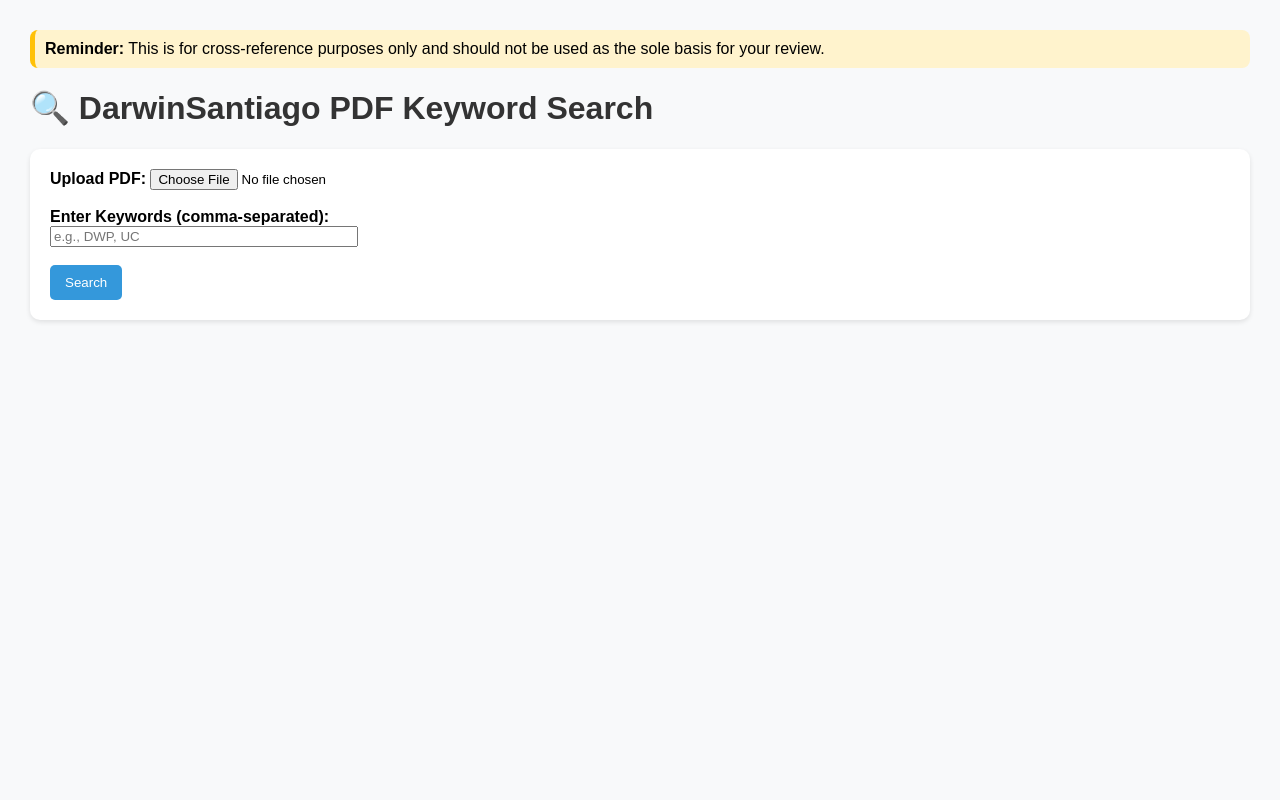
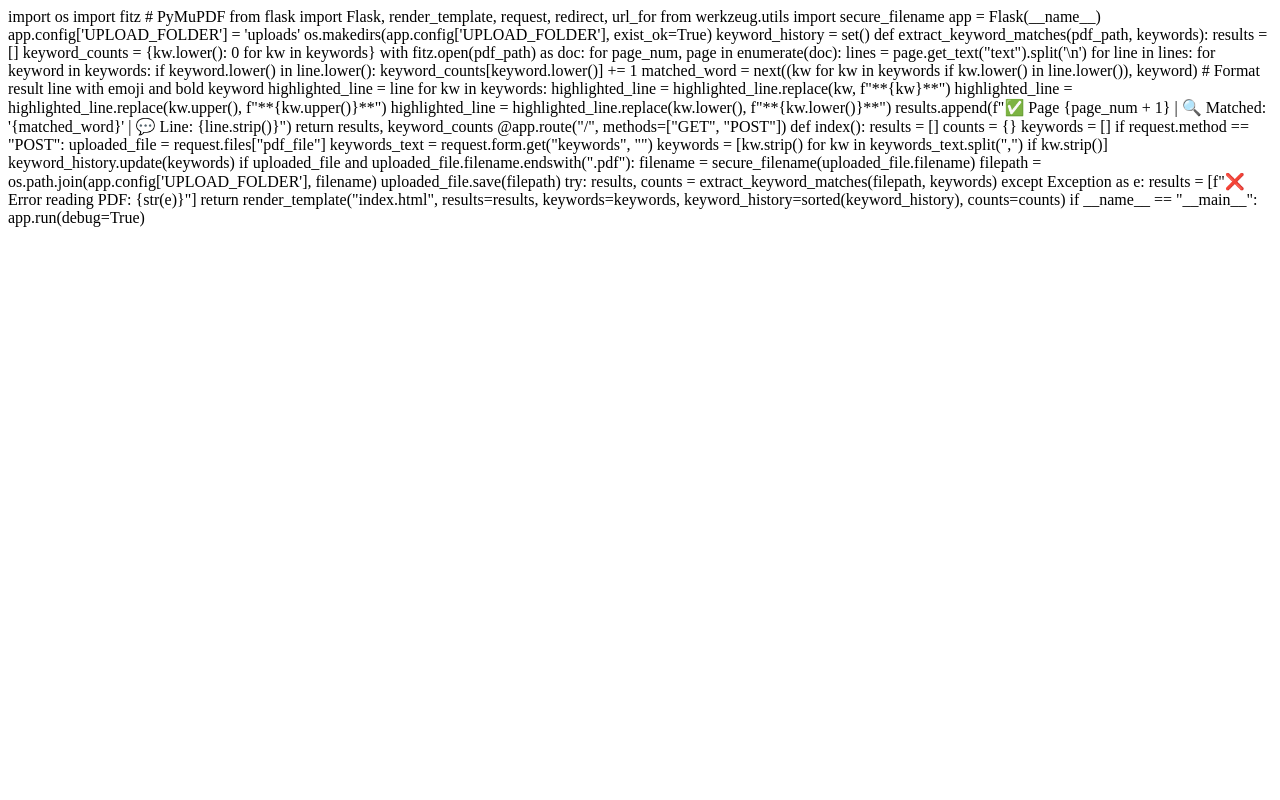
Before and after one commit to Aaronicc/darwin-aaron-santiago-pdf-keyword-search, a Flask app: page / in a window 1280 px wide. Run offline with Flask 3, Linux system fonts and the light colour scheme.

Commit message:
Update index.html

```diff
--- a/templates/index.html
+++ b/templates/index.html
@@ -1,122 +1,64 @@
-<!DOCTYPE html>
-<html lang="en">
-<head>
-    <meta charset="UTF-8">
-    <title>DarwinSantiago PDF Keyword Search</title>
-    <style>
-        body {
-            font-family: Arial, sans-serif;
-            margin: 30px;
-            background-color: #f8f9fa;
-        }
-        h1, h2 {
-            color: #333;
-        }
-        form {
-            margin-bottom: 20px;
-            padding: 20px;
-            background-color: #fff;
-            border-radius: 10px;
-            box-shadow: 0 2px 5px rgba(0,0,0,0.1);
-        }
-        .result {
-            margin-bottom: 10px;
-            padding: 10px;
-            background-color: #e9f7ef;
-            border-left: 5px solid #2ecc71;
-        }
-        .summary-box {
-            background-color: #dfe6e9;
-            padding: 15px;
-            border-radius: 10px;
-            margin-bottom: 20px;
-        }
-        mark {
-            background-color: yellow;
-            font-weight: bold;
-        }
-        .keywords {
-            margin-top: 10px;
-            margin-bottom: 10px;
-        }
-        .checkbox-group {
-            display: flex;
-            flex-wrap: wrap;
-            gap: 10px;
-        }
-        .checkbox-group label {
-            background-color: #ecf0f1;
-            padding: 5px 10px;
-            border-radius: 5px;
-        }
-        button {
-            padding: 10px 15px;
-            background-color: #3498db;
-            color: white;
-            border: none;
-            border-radius: 5px;
-            cursor: pointer;
-        }
-        button:hover {
-            background-color: #2980b9;
-        }
-        .reminder {
-            background-color: #fff3cd;
-            border-left: 5px solid #ffc107;
-            padding: 10px;
-            margin-bottom: 20px;
-            border-radius: 8px;
-        }
-    </style>
-</head>
-<body>
-    <div class="reminder">
-        <strong>Reminder:</strong> This is for cross-reference purposes only and should not be used as the sole basis for your review.
-    </div>
+import os
+import fitz  # PyMuPDF
+from flask import Flask, render_template, request, redirect, url_for
+from werkzeug.utils import secure_filename
 
-    <h1>🔍 DarwinSantiago PDF Keyword Search</h1>
-    <form action="/" method="post" enctype="multipart/form-data">
-        <label for="pdf_file"><strong>Upload PDF:</strong></label>
-        <input type="file" name="pdf_file" required><br><br>
+app = Flask(__name__)
+app.config['UPLOAD_FOLDER'] = 'uploads'
+os.makedirs(app.config['UPLOAD_FOLDER'], exist_ok=True)
 
-        <label for="keywords"><strong>Enter Keywords (comma-separated):</strong></label><br>
-        <input type="text" name="keywords" style="width: 300px;" placeholder="e.g., DWP, UC"><br><br>
+keyword_history = set()
 
-        {% if previous_keywords %}
-        <div class="keywords">
-            <strong>Previously Searched Keywords:</strong><br>
-            <button type="button" onclick="selectAllKeywords()">Select All</button><br>
-            <div class="checkbox-group">
-                {% for kw in previous_keywords %}
-                    <label><input type="checkbox" name="previous_keywords" value="{{ kw }}"> {{ kw }}</label>
-                {% endfor %}
-            </div>
-        </div>
-        {% endif %}
+def extract_keyword_matches(pdf_path, keywords):
+    results = []
+    keyword_counts = {kw.lower(): 0 for kw in keywords}
 
-        <button type="submit">Search</button>
-    </form>
+    with fitz.open(pdf_path) as doc:
+        for page_num, page in enumerate(doc):
+            lines = page.get_text("text").split('\n')
+            for line in lines:
+                for keyword in keywords:
+                    if keyword.lower() in line.lower():
+                        keyword_counts[keyword.lower()] += 1
+                        matched_word = next((kw for kw in keywords if kw.lower() in line.lower()), keyword)
+                        # Format result line with emoji and bold keyword
+                        highlighted_line = line
+                        for kw in keywords:
+                            highlighted_line = highlighted_line.replace(kw, f"**{kw}**")
+                            highlighted_line = highlighted_line.replace(kw.upper(), f"**{kw.upper()}**")
+                            highlighted_line = highlighted_line.replace(kw.lower(), f"**{kw.lower()}**")
+                        results.append(f"✅ Page {page_num + 1} | 🔍 Matched: '{matched_word}' | 💬 Line: {line.strip()}")
 
-    {% if summary %}
-    <div class="summary-box">
-        <h3>📊 Summary of Findings</h3>
-        <p><strong>Total Matches:</strong> {{ summary.total_matches }}</p>
-        <ul>
-            {% for keyword, count in summary.keyword_counts.items() %}
-                <li>🔍 <strong>{{ keyword }}</strong>: {{ count }} transaction{{ 's' if count > 1 else '' }}</li>
-            {% endfor %}
-        </ul>
-    </div>
-    {% endif %}
+    return results, keyword_counts
 
-    {% for result in results %}
-        <div class="result">{{ result|safe }}</div>
-    {% endfor %}
+@app.route("/", methods=["GET", "POST"])
+def index():
+    results = []
+    counts = {}
+    keywords = []
 
-    <script>
-        function selectAllKeywords() {
-            document.querySelectorAll("input[name='previous_keywords']").forEach(cb => cb.checked = true);
-        }
-    </script>
-</body>
-</html>
+    if request.method == "POST":
+        uploaded_file = request.files["pdf_file"]
+        keywords_text = request.form.get("keywords", "")
+        keywords = [kw.strip() for kw in keywords_text.split(",") if kw.strip()]
+
+        keyword_history.update(keywords)
+
+        if uploaded_file and uploaded_file.filename.endswith(".pdf"):
+            filename = secure_filename(uploaded_file.filename)
+            filepath = os.path.join(app.config['UPLOAD_FOLDER'], filename)
+            uploaded_file.save(filepath)
+
+            try:
+                results, counts = extract_keyword_matches(filepath, keywords)
+            except Exception as e:
+                results = [f"❌ Error reading PDF: {str(e)}"]
+
+    return render_template("index.html",
+                           results=results,
+                           keywords=keywords,
+                           keyword_history=sorted(keyword_history),
+                           counts=counts)
+
+if __name__ == "__main__":
+    app.run(debug=True)
```
